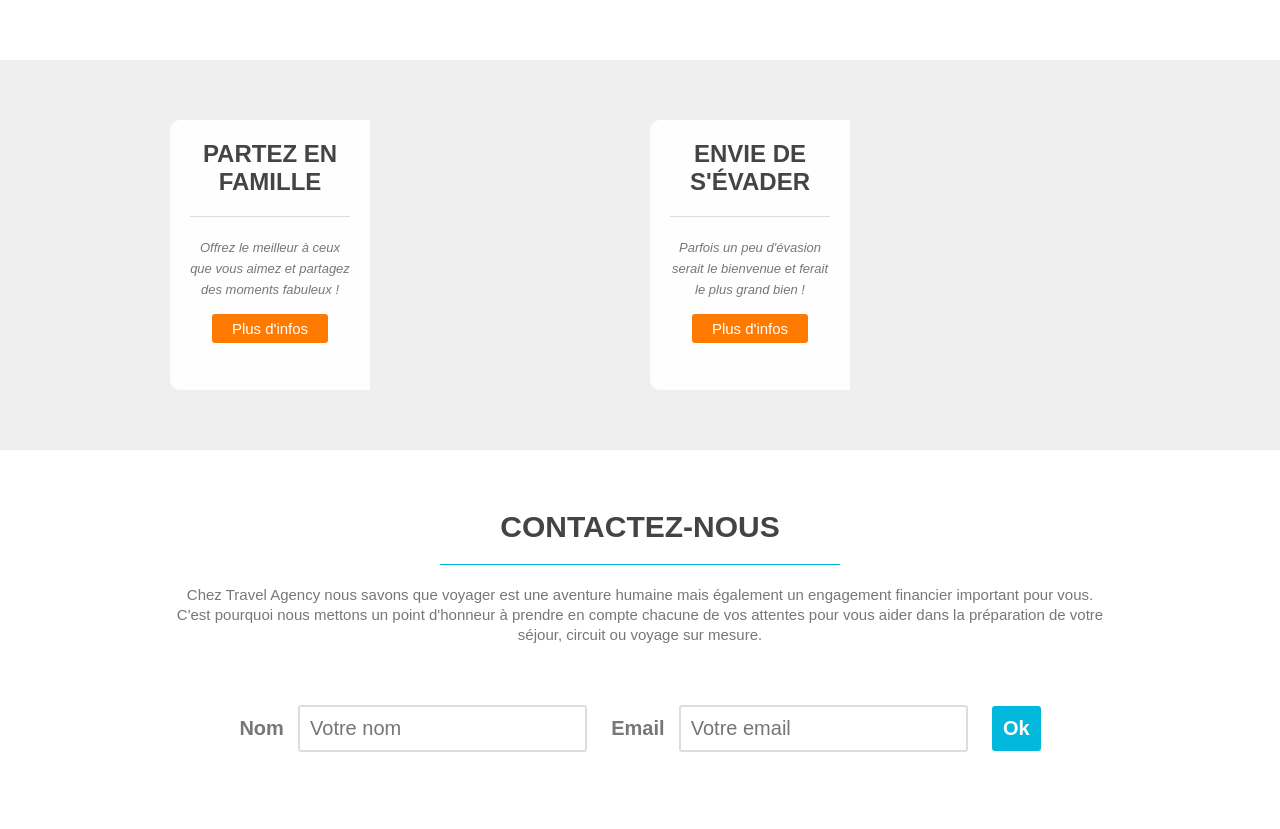
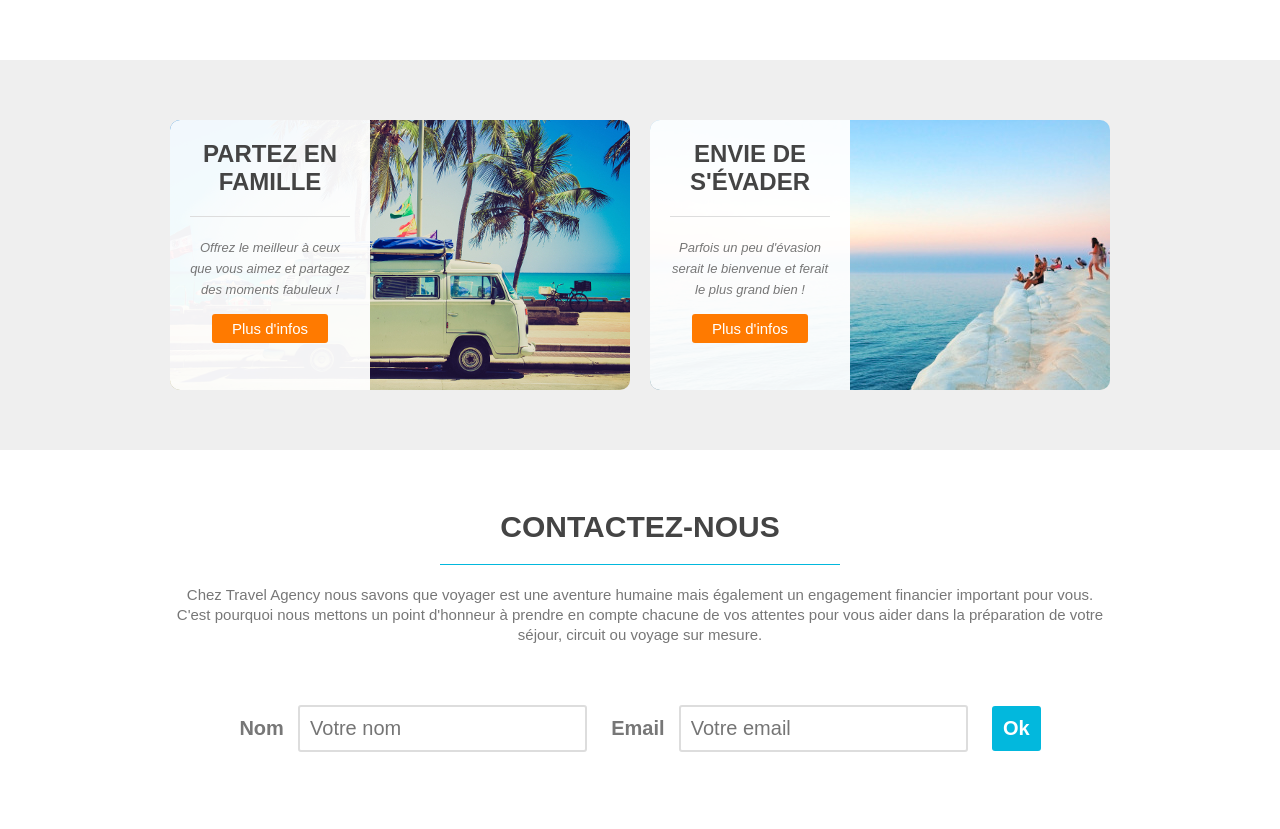
Before and after one commit to CAF2801/Travel-Agency-Project, a plain HTML site: page index.html in a window 1280 px wide. Shown: the part 1120-1949 px from the top of the page. Drawn offline with Linux system fonts and the light colour scheme.

Commit message:
Update index.html
the links of the images were updated

```diff
--- a/index.html
+++ b/index.html
@@ -52,7 +52,7 @@
 
             <section id="possibilities">
                 <div class="wrapper">
-                    <article style="background-image:url(Images/article-image-1.jpg);">
+                    <article style="background-image:url(article-image-1.jpg);">
                         <div class="overlay">
                             <h4>Partez en famille</h4>
                             <p><small>Offrez le meilleur à ceux que vous aimez et partagez des moments fabuleux !</small></p>
@@ -60,7 +60,7 @@
                         </div>
                     </article>
 
-                    <article style="background-image: url(Images/article-image-2.jpg);">
+                    <article style="background-image: url(article-image-2.jpg);">
                         <div class="overlay">
                             <h4>Envie de s'évader</h4>
                             <p><small>Parfois un peu d'évasion serait le bienvenue et ferait le plus grand bien !</small></p>
```
